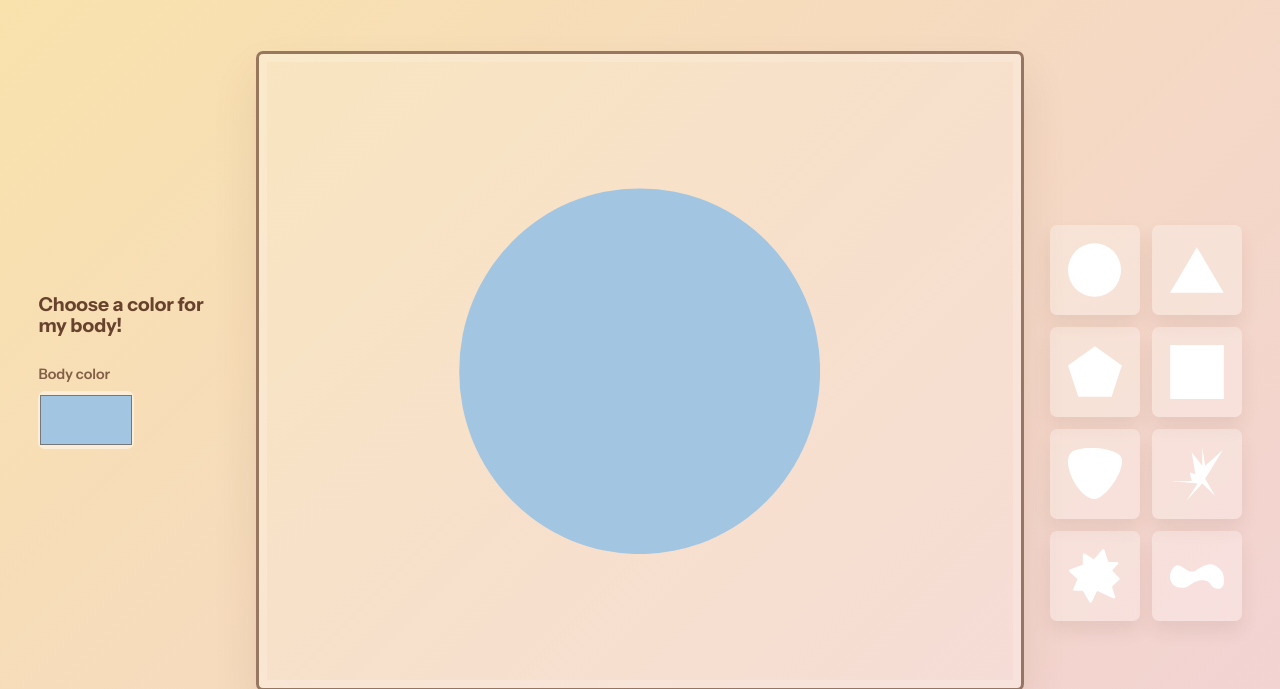
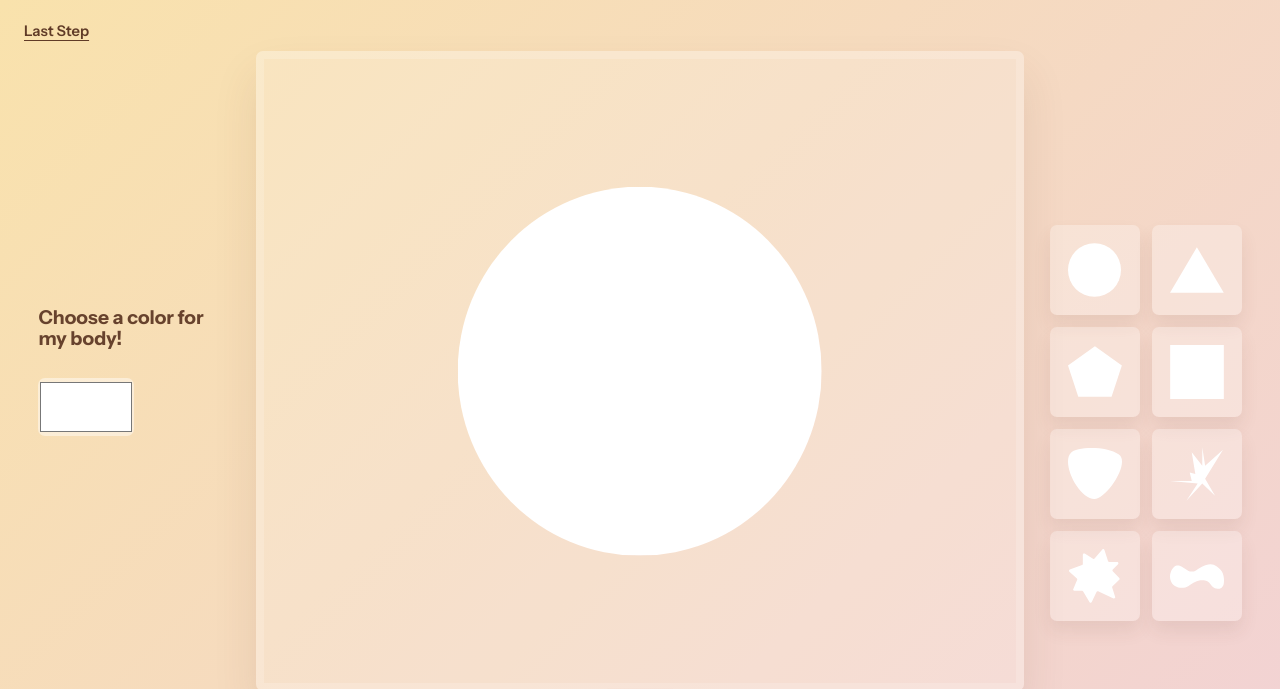
Before and after one commit to charleston1107/Sewing_Emotions, a plain HTML site: page step2.html in a window 1280 px wide. Shown: the top 689 px of the page. Drawn offline with Linux system fonts and the light colour scheme.

Commit message:
change UI, add back button

```diff
--- a/shared.js
+++ b/shared.js
@@ -11,7 +11,7 @@ const SEWING_SHAPES = [
 
 const DEFAULT_COMPOSITION = {
   selectedShapeIndex: 0,
-  bodyColor: "#A2C5E1",
+  bodyColor: "#FFFFFF",
   parts: []
 };
 
--- a/step1.js
+++ b/step1.js
@@ -143,6 +143,7 @@ document.addEventListener("keydown", (event) => {
 selectButton.addEventListener("click", () => {
   const composition = loadComposition();
   composition.selectedShapeIndex = selectedIndex;
+  composition.bodyColor = "#FFFFFF";
   composition.parts = [];
   saveComposition(composition);
 });
--- a/step2.html
+++ b/step2.html
@@ -7,14 +7,14 @@
   <link rel="preconnect" href="https://fonts.googleapis.com">
   <link rel="preconnect" href="https://fonts.gstatic.com" crossorigin>
   <link href="https://fonts.googleapis.com/css2?family=Caveat:wght@600;700&family=Instrument+Sans:wght@500;600;700&display=swap" rel="stylesheet">
-  <link rel="stylesheet" href="styles.css?v=8">
+  <link rel="stylesheet" href="styles.css?v=9">
 </head>
 <body class="maker-page">
+  <a class="last-step-button" href="step1.html">Last Step</a>
   <main class="maker-stage" aria-label="Customize emotion shape">
     <aside class="color-panel">
       <p class="instruction color-instruction">Choose a color for my body!</p>
-      <label class="color-picker-label" for="body-color">Body color</label>
-      <input id="body-color" class="color-picker" type="color" value="#A2C5E1">
+      <input id="body-color" class="color-picker" type="color" value="#FFFFFF" aria-label="Body color">
     </aside>
 
     <section class="composition-frame" aria-label="Emotion body frame">
@@ -29,7 +29,7 @@
     <a class="finish-button is-disabled" href="step3.html" aria-disabled="true">Finish</a>
   </main>
 
-  <script src="shared.js?v=8"></script>
-  <script src="step2.js?v=8"></script>
+  <script src="shared.js?v=9"></script>
+  <script src="step2.js?v=9"></script>
 </body>
 </html>
--- a/styles.css
+++ b/styles.css
@@ -28,6 +28,25 @@ body {
 a,
 button {
   -webkit-tap-highlight-color: transparent;
+}
+
+.last-step-button {
+  position: fixed;
+  top: 22px;
+  left: 24px;
+  z-index: 20;
+  color: var(--brown);
+  font-family: "Instrument Sans", sans-serif;
+  font-size: 0.92rem;
+  font-weight: 600;
+  text-decoration: underline;
+  text-underline-offset: 4px;
+  transition: transform 160ms ease, font-size 160ms ease;
+}
+
+.last-step-button:hover {
+  font-size: 1rem;
+  transform: translateY(-1px);
 }
 
 .home-stage,
@@ -265,14 +284,6 @@ button {
   animation: none;
 }
 
-.color-picker-label {
-  margin-bottom: 8px;
-  color: rgba(96, 59, 39, 0.78);
-  font-family: "Instrument Sans", sans-serif;
-  font-size: 0.9rem;
-  font-weight: 600;
-}
-
 .color-picker {
   width: 96px;
   height: 58px;
@@ -294,7 +305,7 @@ button {
   place-items: center;
   width: min(60vw, 100%);
   height: 80vh;
-  border: 3px solid rgba(96, 59, 39, 0.64);
+  border: 0;
   border-radius: 7px;
   background: rgba(255, 255, 255, 0.18);
   box-shadow: inset 0 0 0 8px rgba(255, 255, 255, 0.16), 0 24px 45px rgba(96, 59, 39, 0.11);
```
Also changed, not shown: emo_library.html (+3 -2 lines), index.html (+2 -2 lines), step1.html (+5 -4 lines), step3.html (+5 -4 lines).
